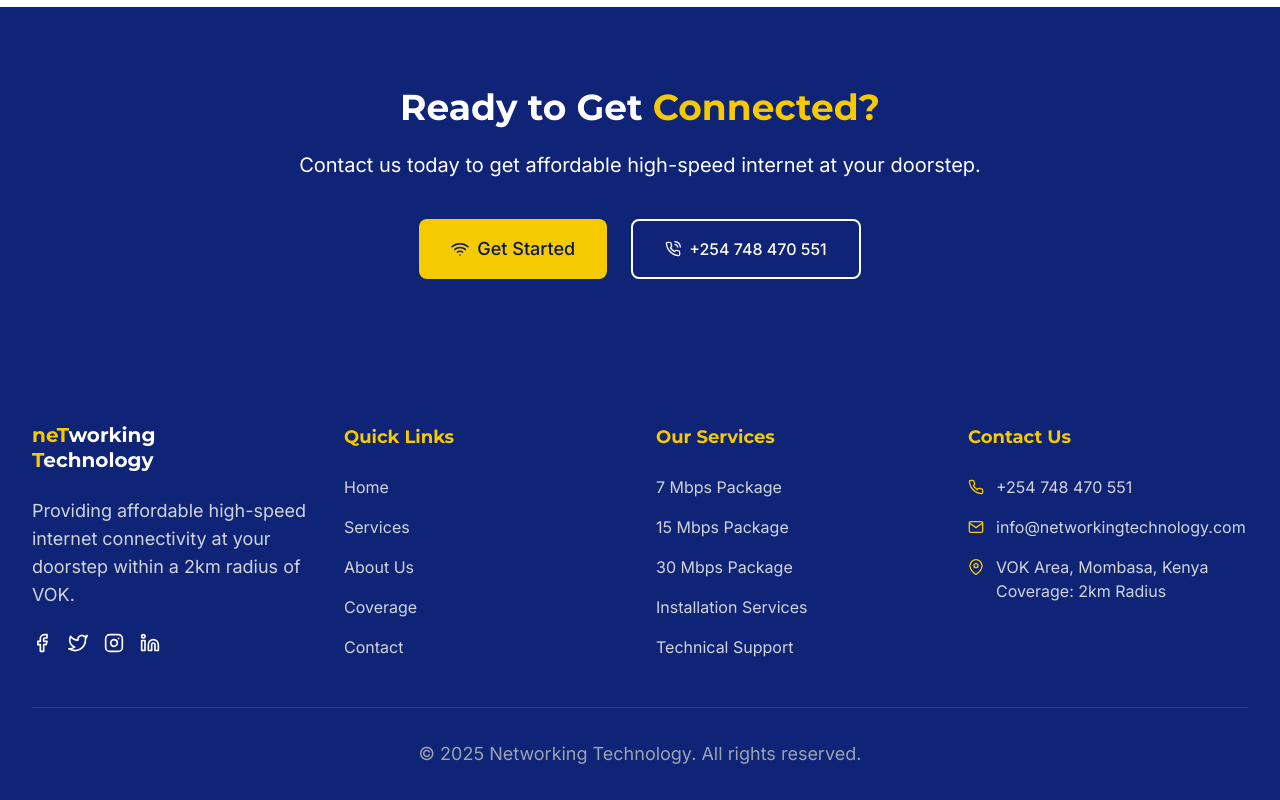
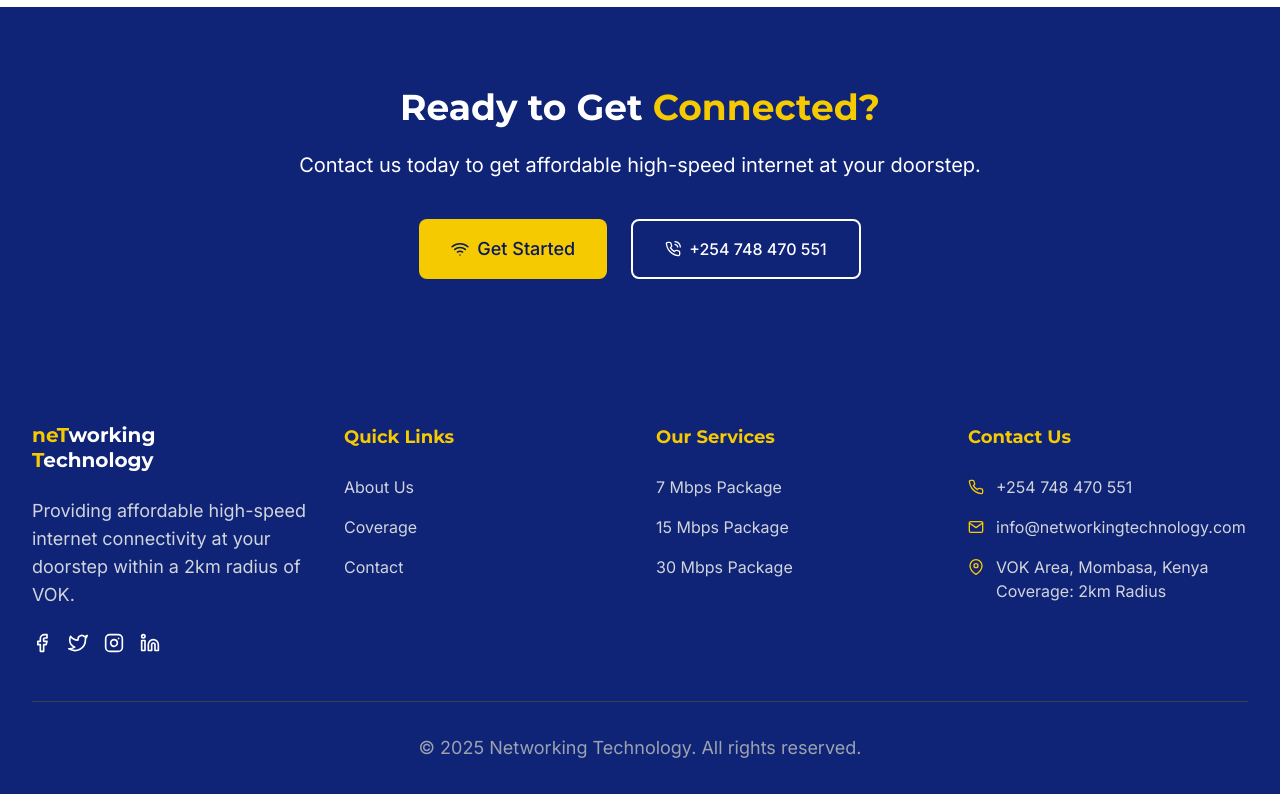
Before and after one commit to CardenDante/networking-technology, a Next.js app: page / in a window 1280 px wide. Shown: the part 2305-3105 px from the top of the page. Built offline with nearby package versions, Linux system fonts and the light colour scheme.

Commit message:
Remove commented-out links in Footer component for cleaner code

```diff
--- a/src/components/layout/Footer.tsx
+++ b/src/components/layout/Footer.tsx
@@ -45,16 +45,16 @@ const Footer = () => {
           <div>
             <h4 className="text-lg font-bold mb-6 text-accent">Quick Links</h4>
             <ul className="space-y-4">
-              <li>
+              {/* <li>
                 <Link href="/" className="text-gray-300 hover:text-accent transition-colors">
                   Home
                 </Link>
-              </li>
-              <li>
+              </li> */}
+              {/* <li>
                 <Link href="/services" className="text-gray-300 hover:text-accent transition-colors">
                   Services
                 </Link>
-              </li>
+              </li> */}
               <li>
                 <Link href="/about" className="text-gray-300 hover:text-accent transition-colors">
                   About Us
@@ -92,7 +92,7 @@ const Footer = () => {
                   30 Mbps Package
                 </Link>
               </li>
-              <li>
+              {/* <li>
                 <Link href="/services#installation" className="text-gray-300 hover:text-accent transition-colors">
                   Installation Services
                 </Link>
@@ -101,7 +101,7 @@ const Footer = () => {
                 <Link href="/services#support" className="text-gray-300 hover:text-accent transition-colors">
                   Technical Support
                 </Link>
-              </li>
+              </li> */}
             </ul>
           </div>
 
```
